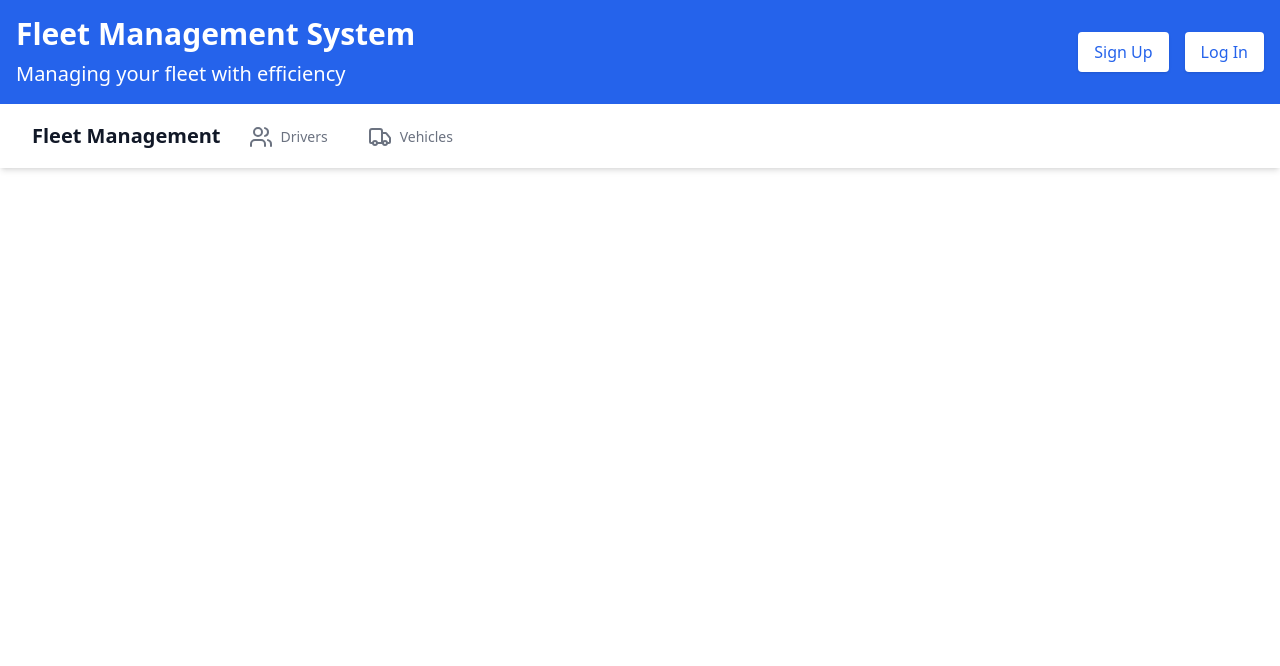
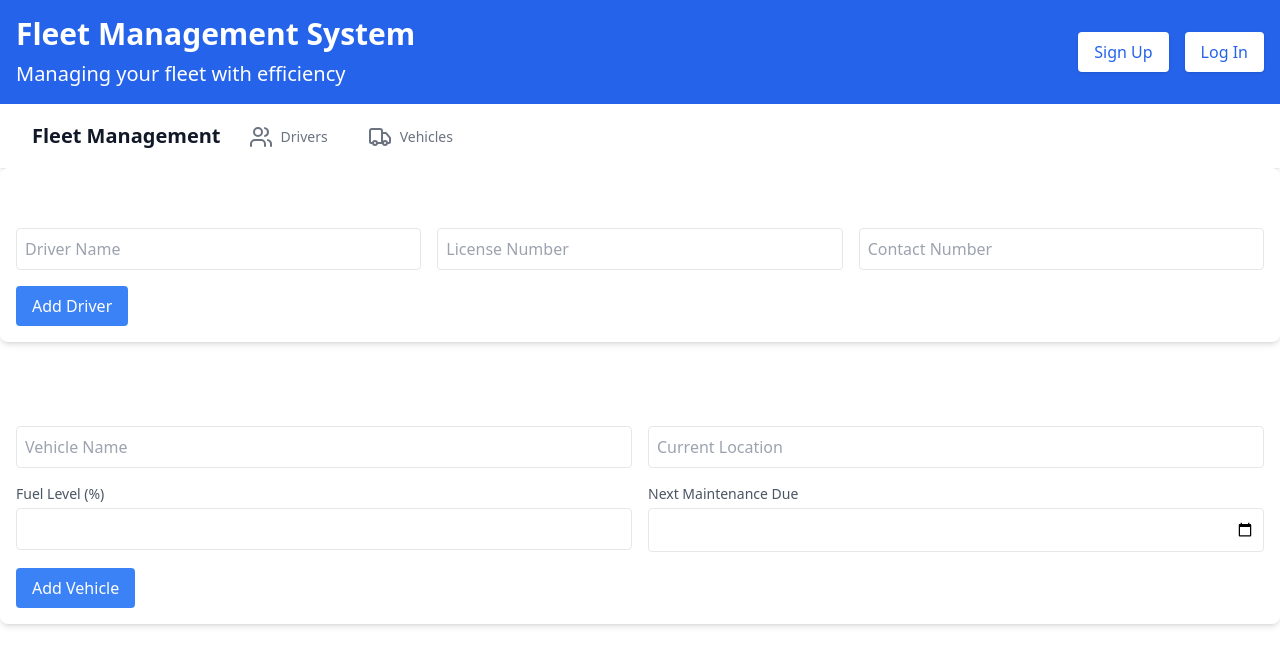
Before and after one commit to Joeeazy/fleet_mgm_system, a React (Vite) app in the folder frontend/: page / in a window 1280 px wide. Shown: the top 666 px of the page. Built offline with nearby package versions, Linux system fonts and the light colour scheme.

Commit message:
zustand state management implementation

```diff
--- /dev/null
+++ b/frontend/src/components/AddDriverForm.jsx
@@ -0,0 +1,39 @@
+import { UserPlus } from "lucide-react";
+import { Card } from "./Card";
+import { Input } from "./Input";
+import { Button } from "./Button";
+
+export function AddDriverForm({ onAdd }) {
+  const handleSubmit = (e) => {
+    e.preventDefault();
+    const formData = new FormData(e.target);
+    onAdd({
+      name: formData.get("name"),
+      licenseNumber: formData.get("licenseNumber"),
+      contactNumber: formData.get("contactNumber"),
+      status: "Available",
+    });
+    e.target.reset();
+  };
+
+  return (
+    <Card className="mb-6">
+      <h2 className="text-xl font-semibold mb-4 flex items-center gap-2">
+        <UserPlus /> Add New Driver
+      </h2>
+      <form onSubmit={handleSubmit} className="space-y-4">
+        <div className="grid gap-4 md:grid-cols-3">
+          <Input name="name" placeholder="Driver Name" required />
+          <Input name="licenseNumber" placeholder="License Number" required />
+          <Input
+            name="contactNumber"
+            type="tel"
+            placeholder="Contact Number"
+            required
+          />
+        </div>
+        <Button type="submit">Add Driver</Button>
+      </form>
+    </Card>
+  );
+}
--- /dev/null
+++ b/frontend/src/components/AddVehicleForm.jsx
@@ -0,0 +1,49 @@
+import { CarFront } from "lucide-react";
+import { Card } from "./Card";
+import { Input } from "./Input";
+import { Button } from "./Button";
+
+export function AddVehicleForm({ onAdd }) {
+  const handleSubmit = (e) => {
+    e.preventDefault();
+    const formData = new FormData(e.target);
+    onAdd({
+      name: formData.get("name"),
+      location: formData.get("location"),
+      fuelLevel: Number(formData.get("fuelLevel")),
+      nextMaintenanceDue: formData.get("nextMaintenanceDue"),
+      status: "Active",
+    });
+    e.target.reset();
+  };
+
+  return (
+    <Card className="mb-6">
+      <h2 className="text-xl font-semibold mb-4 flex items-center gap-2">
+        <CarFront /> Add New Vehicle
+      </h2>
+      <form onSubmit={handleSubmit} className="space-y-4">
+        <div className="grid gap-4 md:grid-cols-2">
+          <Input name="name" placeholder="Vehicle Name" required />
+          <Input name="location" placeholder="Current Location" required />
+          <Input
+            name="fuelLevel"
+            type="number"
+            label="Fuel Level (%)"
+            min="0"
+            max="100"
+            defaultValue="100"
+            required
+          />
+          <Input
+            name="nextMaintenanceDue"
+            type="date"
+            label="Next Maintenance Due"
+            required
+          />
+        </div>
+        <Button type="submit">Add Vehicle</Button>
+      </form>
+    </Card>
+  );
+}
--- /dev/null
+++ b/frontend/src/components/Button.jsx
@@ -0,0 +1,20 @@
+export function Button({
+  children,
+  variant = "primary",
+  className = "",
+  ...props
+}) {
+  const variants = {
+    primary: "bg-blue-500 text-white hover:bg-blue-600",
+    danger: "text-red-500 hover:text-red-700",
+  };
+
+  return (
+    <button
+      className={`px-4 py-2 rounded transition-colors ${variants[variant]} ${className}`}
+      {...props}
+    >
+      {children}
+    </button>
+  );
+}
--- /dev/null
+++ b/frontend/src/components/Card.jsx
@@ -0,0 +1,7 @@
+export function Card({ children, className = "" }) {
+  return (
+    <div className={`bg-white rounded-lg shadow-md p-4 ${className}`}>
+      {children}
+    </div>
+  );
+}
--- /dev/null
+++ b/frontend/src/components/DriverCard.jsx
@@ -0,0 +1,39 @@
+import { UserCheck, UserMinus, Truck, UserX } from "lucide-react";
+import { Card } from "./Card";
+import { StatusBadge } from "./StatusBadge";
+import { Button } from "./Button";
+
+const statusIcons = {
+  Available: UserCheck,
+  "On Trip": Truck,
+  "Off Duty": UserX,
+};
+
+export function DriverCard({ driver, onStatusChange, onDelete }) {
+  return (
+    <Card>
+      <div className="flex justify-between items-center mb-2">
+        <h3 className="text-lg font-semibold">{driver.name}</h3>
+        <StatusBadge status={driver.status} icon={statusIcons[driver.status]} />
+      </div>
+      <div className="text-sm text-gray-600">
+        <p>License: {driver.licenseNumber}</p>
+        <p>Contact: {driver.contactNumber}</p>
+      </div>
+      <div className="mt-4 flex justify-between items-center">
+        <select
+          value={driver.status}
+          onChange={(e) => onStatusChange(driver.id, e.target.value)}
+          className="text-sm border rounded p-1 focus:ring-2 focus:ring-blue-500 focus:border-transparent"
+        >
+          <option value="Available">Available</option>
+          <option value="On Trip">On Trip</option>
+          <option value="Off Duty">Off Duty</option>
+        </select>
+        <Button variant="danger" onClick={() => onDelete(driver.id)}>
+          <UserMinus size={20} />
+        </Button>
+      </div>
+    </Card>
+  );
+}
--- /dev/null
+++ b/frontend/src/components/DriverList.jsx
@@ -0,0 +1,16 @@
+import { DriverCard } from "./DriverCard";
+
+export function DriverList({ drivers, onStatusChange, onDelete }) {
+  return (
+    <div className="grid gap-4 grid-cols-1 md:grid-cols-2 lg:grid-cols-3">
+      {drivers.map((driver) => (
+        <DriverCard
+          key={driver.id}
+          driver={driver}
+          onStatusChange={onStatusChange}
+          onDelete={onDelete}
+        />
+      ))}
+    </div>
+  );
+}
--- /dev/null
+++ b/frontend/src/components/Input.jsx
@@ -0,0 +1,13 @@
+export function Input({ label, className = "", ...props }) {
+  return (
+    <div className={className}>
+      {label && (
+        <label className="block text-sm text-gray-600 mb-1">{label}</label>
+      )}
+      <input
+        className="border rounded p-2 w-full focus:ring-2 focus:ring-blue-500 focus:border-transparent"
+        {...props}
+      />
+    </div>
+  );
+}
--- /dev/null
+++ b/frontend/src/components/StatusBadge.jsx
@@ -0,0 +1,16 @@
+export function StatusBadge({ status, icon: Icon }) {
+  const colors = {
+    Available: "text-green-500",
+    "On Trip": "text-blue-500",
+    "Off Duty": "text-gray-500",
+    Active: "text-green-500",
+    Maintenance: "text-yellow-500",
+    "Out of Service": "text-red-500",
+  };
+
+  return (
+    <div className={`flex items-center ${colors[status]}`}>
+      <Icon size={20} />
+    </div>
+  );
+}
--- /dev/null
+++ b/frontend/src/components/VehicleCard.jsx
@@ -0,0 +1,55 @@
+import { Car, Hammer, AlertTriangle, Battery } from "lucide-react";
+import { Card } from "./Card";
+import { StatusBadge } from "./StatusBadge";
+import { Button } from "./Button";
+
+const statusIcons = {
+  Active: Car,
+  Maintenance: <Hammer />,
+  "Out of Service": AlertTriangle,
+};
+
+export function VehicleCard({ vehicle, onStatusChange, onDelete }) {
+  return (
+    <Card>
+      <div className="flex justify-between items-center mb-2">
+        <h3 className="text-lg font-semibold">{vehicle.name}</h3>
+        <StatusBadge
+          status={vehicle.status}
+          icon={statusIcons[vehicle.status]}
+        />
+      </div>
+      <div className="text-sm text-gray-600">
+        <p>Location: {vehicle.location}</p>
+        <div className="flex items-center gap-2">
+          <Battery size={16} />
+          <div className="w-full bg-gray-200 rounded-full h-2.5">
+            <div
+              className="bg-blue-600 h-2.5 rounded-full transition-all duration-300"
+              style={{ width: `${vehicle.fuelLevel}%` }}
+            />
+          </div>
+          <span>{vehicle.fuelLevel}%</span>
+        </div>
+        <p className="mt-1">
+          Next Maintenance:{" "}
+          {new Date(vehicle.nextMaintenanceDue).toLocaleDateString()}
+        </p>
+      </div>
+      <div className="mt-4 flex justify-between items-center">
+        <select
+          value={vehicle.status}
+          onChange={(e) => onStatusChange(vehicle.id, e.target.value)}
+          className="text-sm border rounded p-1 focus:ring-2 focus:ring-blue-500 focus:border-transparent"
+        >
+          <option value="Active">Active</option>
+          <option value="Maintenance">Maintenance</option>
+          <option value="Out of Service">Out of Service</option>
+        </select>
+        <Button variant="danger" onClick={() => onDelete(vehicle.id)}>
+          <Car size={20} />
+        </Button>
+      </div>
+    </Card>
+  );
+}
--- /dev/null
+++ b/frontend/src/components/VehicleList.jsx
@@ -0,0 +1,16 @@
+import { VehicleCard } from "./VehicleCard";
+
+export function VehicleList({ vehicles, onStatusChange, onDelete }) {
+  return (
+    <div className="grid gap-4 grid-cols-1 md:grid-cols-2 lg:grid-cols-3">
+      {vehicles.map((vehicle) => (
+        <VehicleCard
+          key={vehicle.id}
+          vehicle={vehicle}
+          onStatusChange={onStatusChange}
+          onDelete={onDelete}
+        />
+      ))}
+    </div>
+  );
+}
--- a/frontend/src/pages/HomePage.jsx
+++ b/frontend/src/pages/HomePage.jsx
@@ -1,12 +1,18 @@
 import React from "react";
+//import { DriverCard } from "../components/DriverCard";
 import { Hero } from "../components/Hero";
 import { Navbar } from "../components/Navbar";
-
+//import { VehicleCard } from "../components/VehicleCard";
+import { AddDriverForm } from "../components/AddDriverForm";
+import { AddVehicleForm } from "../components/AddVehicleForm";
 export default function HomePage() {
   return (
     <div>
       <Navbar />
       <Hero />
+      <AddDriverForm />
+      <AddVehicleForm />
+      {/* <DriverCard /> */}
     </div>
   );
 }
```
Also changed, not shown: frontend/src/components/Driverform.jsx (deleted).
